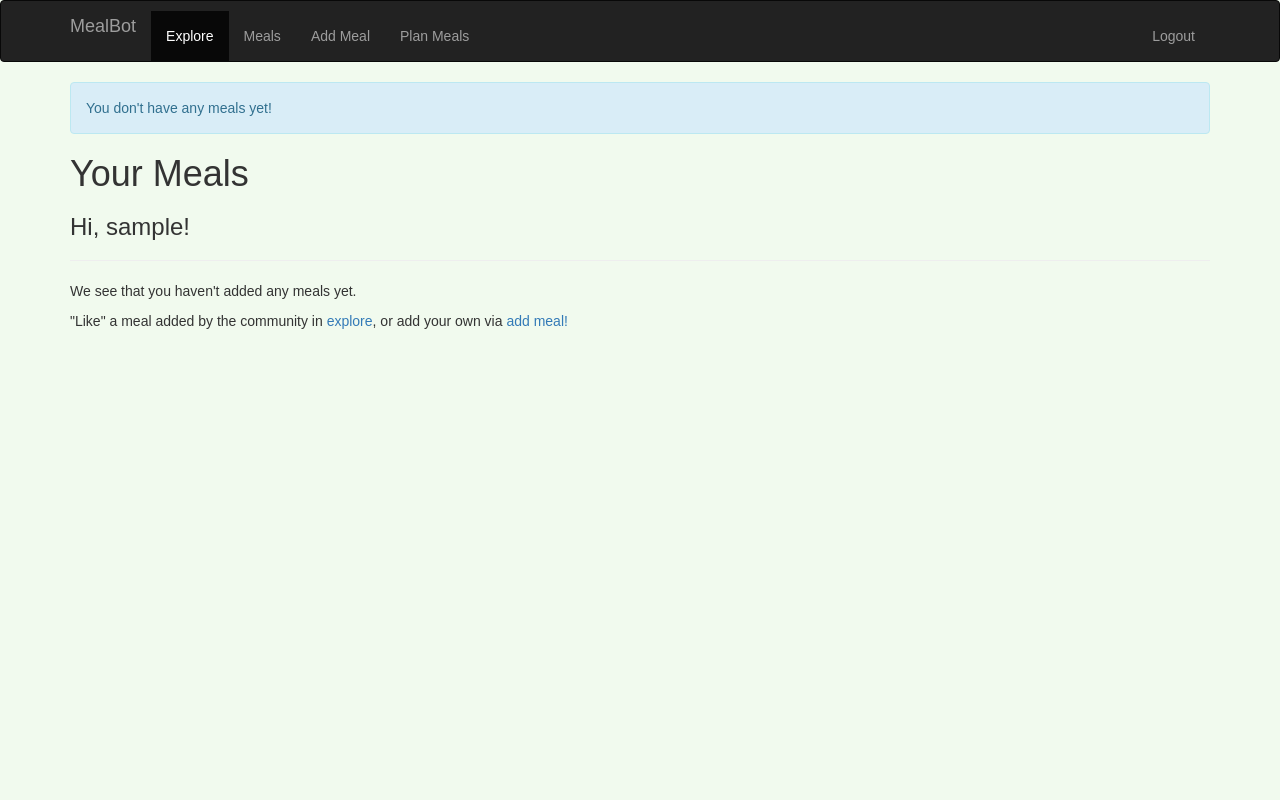
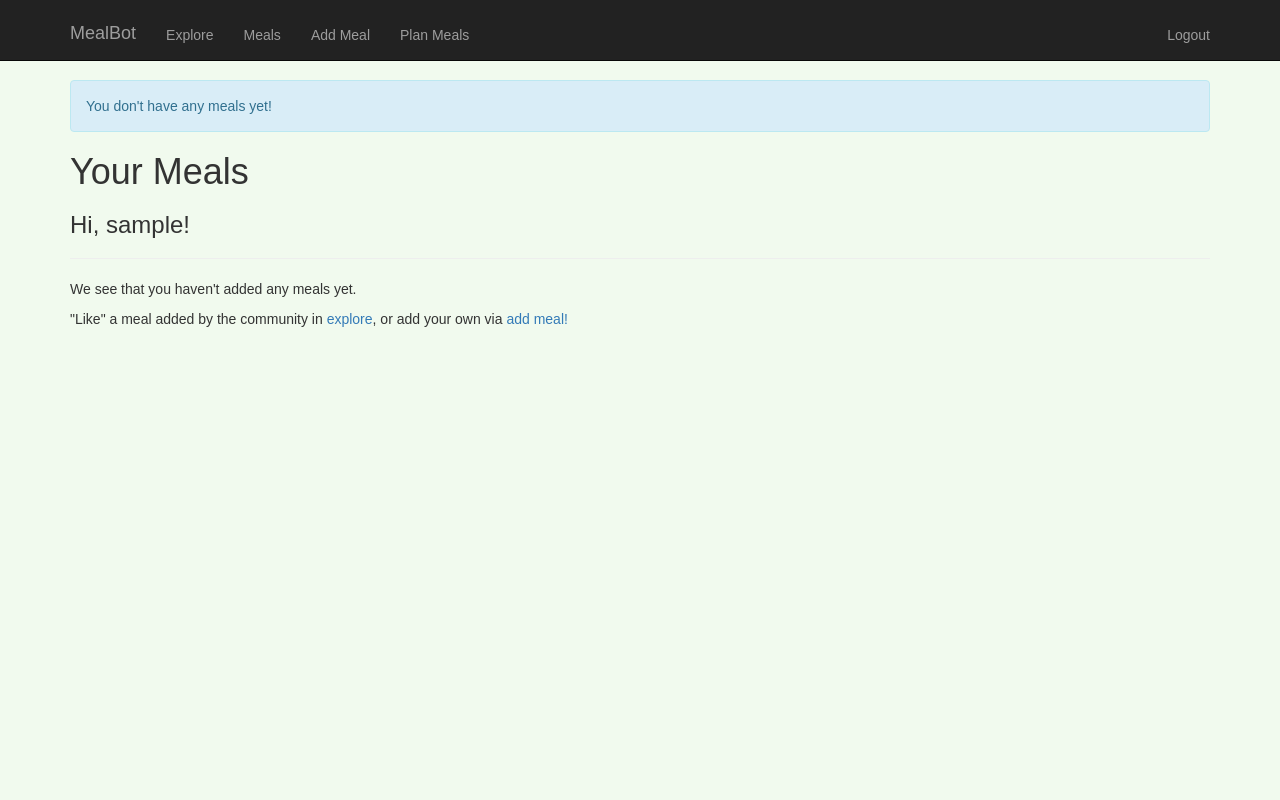
Before and after one commit to aherzfeld/mealbot, a Flask app: page /meals in a window 1280 px wide. Run offline with Flask 2, Linux system fonts and the light colour scheme; the visitor is signed in with stand-in values (Sample User, id 1); data comes from the database, SQL or seed files in the repository; data that the repository does not hold is empty; some libraries are stand-ins or nearby versions.

Commit message:
cleaned up navbar

```diff
--- a/mealbot_app/static/styles.css
+++ b/mealbot_app/static/styles.css
@@ -4,6 +4,7 @@ body, html {
   margin: 0;
   font-family: Arial, Helvetica, sans-serif;
   background-color: #f1faee !important;
+  padding-top: 40px;
 }
 
 img {
@@ -12,6 +13,10 @@ img {
 
 li {
   margin-top: 10px;
+}
+
+.navbar .navbar-brand {
+  padding-top: 23px;
 }
 
 .recipe-list {
@@ -30,7 +35,7 @@ li {
   right: 50%;
   margin-left: -50vw;
   margin-right: -50vw;
-  margin-top: -20px;
+  margin-top: -30px;
   background-position: center;
   background-repeat: no-repeat;
   background-size: cover;
--- a/mealbot_app/templates/explore.html
+++ b/mealbot_app/templates/explore.html
@@ -3,7 +3,6 @@
 {% block app_content %}
 
   <h1>Explore</h1>
-  <hr>
   {% for recipe in recipes %}
     {% include '_meal.html' %}
   {% endfor %}
--- a/mealbot_app/templates/layout.html
+++ b/mealbot_app/templates/layout.html
@@ -14,7 +14,7 @@
 {% endblock %}
 
 {% block navbar %}
-  <nav class="navbar navbar-inverse">
+  <nav class="navbar navbar-inverse navbar-fixed-top">
     <div class="container">
       <div class="navbar-header">
         <button type="button" class="navbar-toggle collapsed" data-toggle="collapse" data-target="#bs-example-navbar-collapse-1" aria-expanded="false">
@@ -27,7 +27,7 @@
       </div>
       <div class="collapse navbar-collapse" id="bs-example-navbar-collapse-1">
         <ul class="nav navbar-nav">
-          <li class="nav-item active">
+          <li class="nav-item">
               <a class="nav-link" href="{{ url_for('explore') }}">Explore</a>
           </li>
           <li class="nav-item">
--- a/mealbot_app/templates/meals.html
+++ b/mealbot_app/templates/meals.html
@@ -4,8 +4,8 @@
 
 <h1>Your Meals</h1>
 <h3>Hi, {{ current_user.username }}!</h3>
-  <hr>
   {% if not recipes %}
+    <hr>
     <p>We see that you haven't added any meals yet.</p>
     <p>"Like" a meal added by the community in <a href="{{ url_for('explore') }}">explore</a>, or add your own via <a href="{{ url_for('addmeal') }}">add meal!</a></p>
   {% endif %}
```
